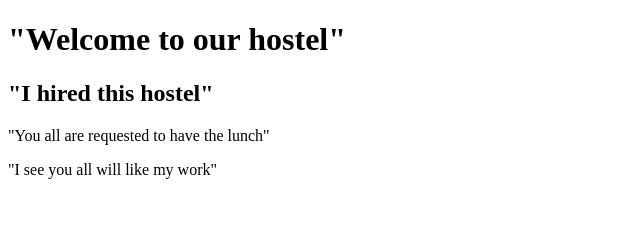
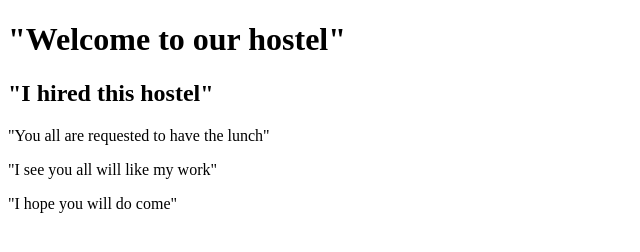
Before and after one commit to ThuzarMyint10/demo_repo3, a plain HTML site: page index.html in a window 1280 px wide. Shown: the whole page, without its empty margins (0-640 px from the left). Drawn offline with Linux system fonts and the light colour scheme.

Commit message:
hope you do come

```diff
--- a/index.html
+++ b/index.html
@@ -11,5 +11,6 @@
     <h2>"I hired this hostel"</h2>
     <p>"You all are requested to have the lunch"</p>
     <P>"I see you all will like my work"</P>
+    <p>"I hope you will do come"</p>
 </body>
 </html>
```
